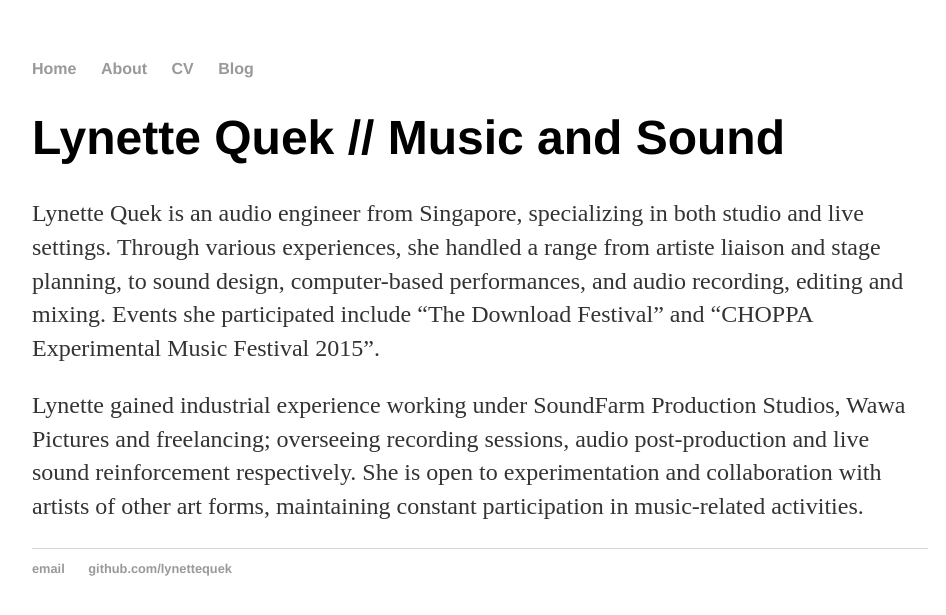
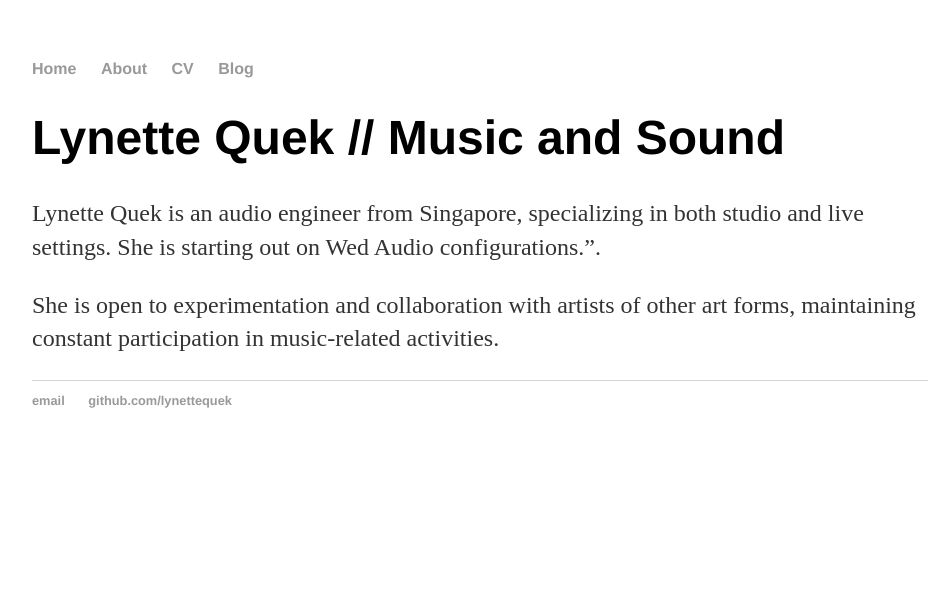
Before and after one commit to lynettequek/lynettequek.github.io, a Jekyll site: the page built from about/index.html, in a window 1280 px wide. Shown: the top 615 px of the page, without its empty margins (160-1106 px from the left). Built offline with Jekyll 4.4.1, drawn with Linux system fonts in a browser that asks for light colours.

Commit message:
Update index.html

```diff
--- a/about/index.html
+++ b/about/index.html
@@ -4,8 +4,8 @@ title: About Lynette Quek
 ---
 <div class="blurb">
 	<h1>Lynette Quek // Music and Sound</h1>
-	<p>Lynette Quek is an audio engineer from Singapore, specializing in both studio and live settings. Through various experiences, she handled a range from artiste liaison and stage planning, to sound design, computer-based performances, and audio recording, editing and mixing. Events she participated include “The Download Festival” and “CHOPPA Experimental Music Festival 2015”.
+	<p>Lynette Quek is an audio engineer from Singapore, specializing in both studio and live settings. She is starting out on Wed Audio configurations.”.
 </p>
 
-<p>Lynette gained industrial experience working under SoundFarm Production Studios, Wawa Pictures and freelancing; overseeing recording sessions, audio post-production and live sound reinforcement respectively. She is open to experimentation and collaboration with artists of other art forms, maintaining constant participation in music-related activities.</p>
+<p>She is open to experimentation and collaboration with artists of other art forms, maintaining constant participation in music-related activities.</p>
 </div><!-- /.blurb -->
```
